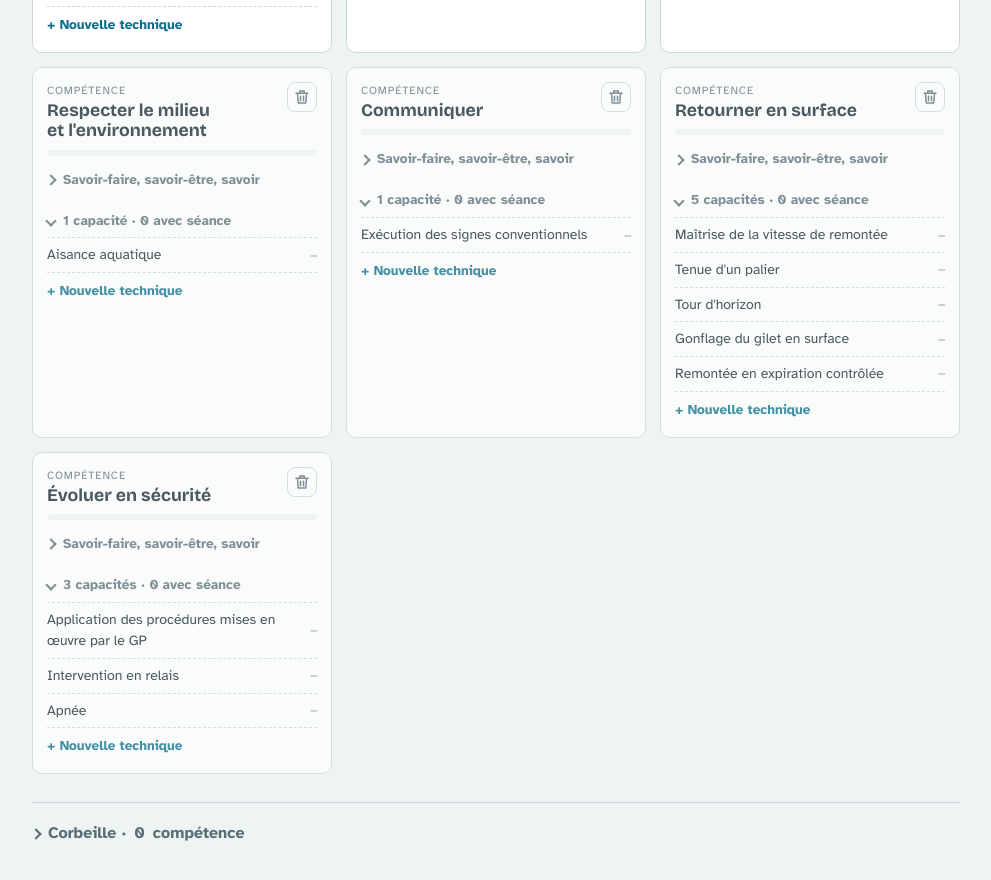
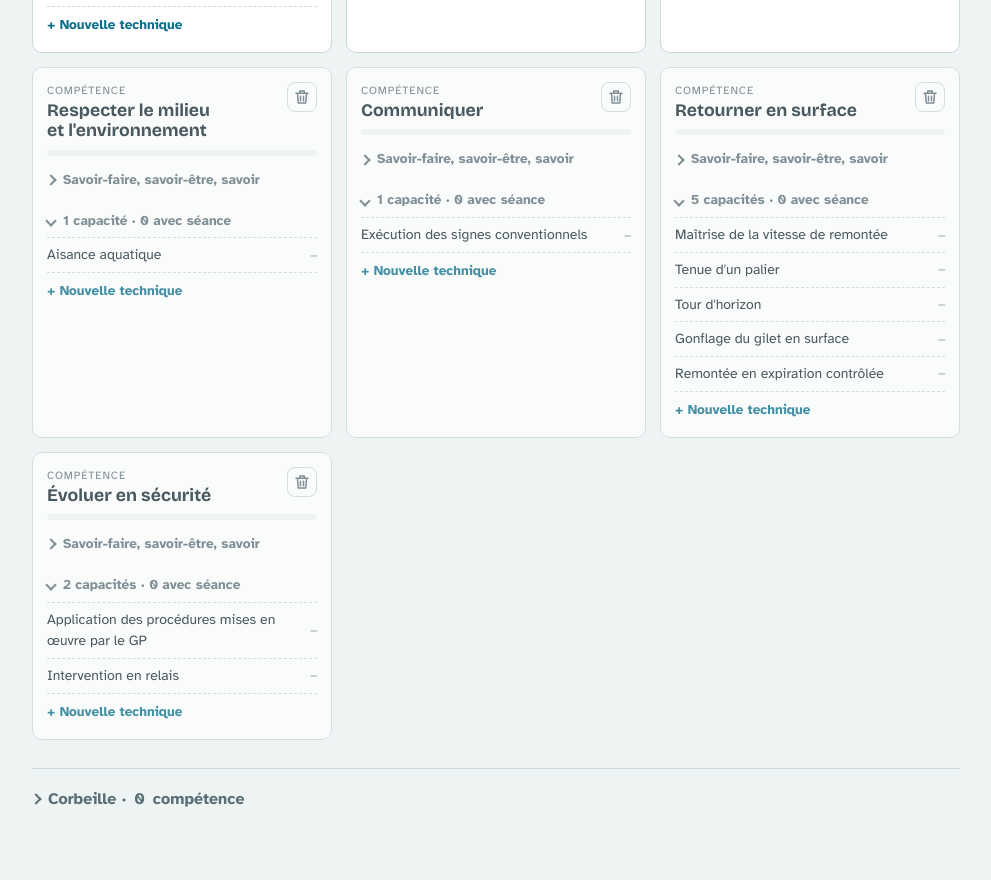
Before and after one commit to thomasGuibert/plongee, a Jekyll site: the page built from index.html, in a window 1280 px wide and 900 px high, scrolled down 1213 px. Shown: the top 880 px of the window, without its empty margins (144-1135 px from the left). Built offline with Jekyll 4.4.1, drawn with Linux system fonts in a browser that asks for light colours.

Commit message:
Modifier la compétence « Évoluer en sécurité » depuis le site

```diff
--- a/_competences/evoluer-en-securite.md
+++ b/_competences/evoluer-en-securite.md
@@ -13,8 +13,6 @@ capacites:
     id: "procedures-gp"
   - nom: "Intervention en relais"
     id: "intervention-relais"
-  - nom: "Apnée"
-    id: "apnee"
 layout: "competence"
 title: "Évoluer en sécurité"
 ---
```
